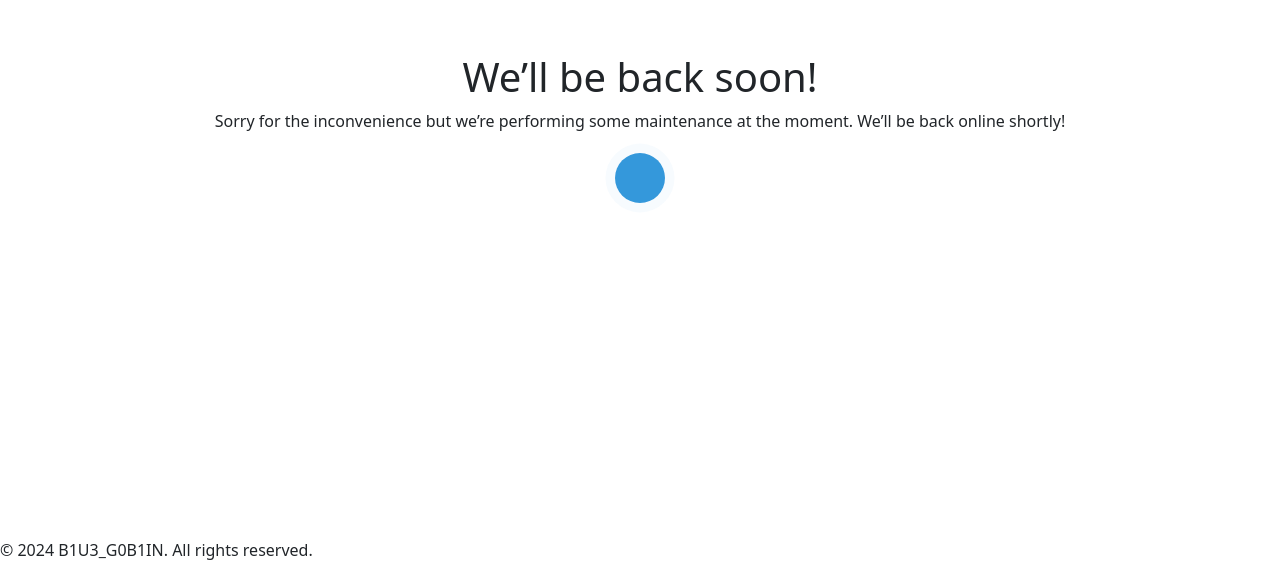
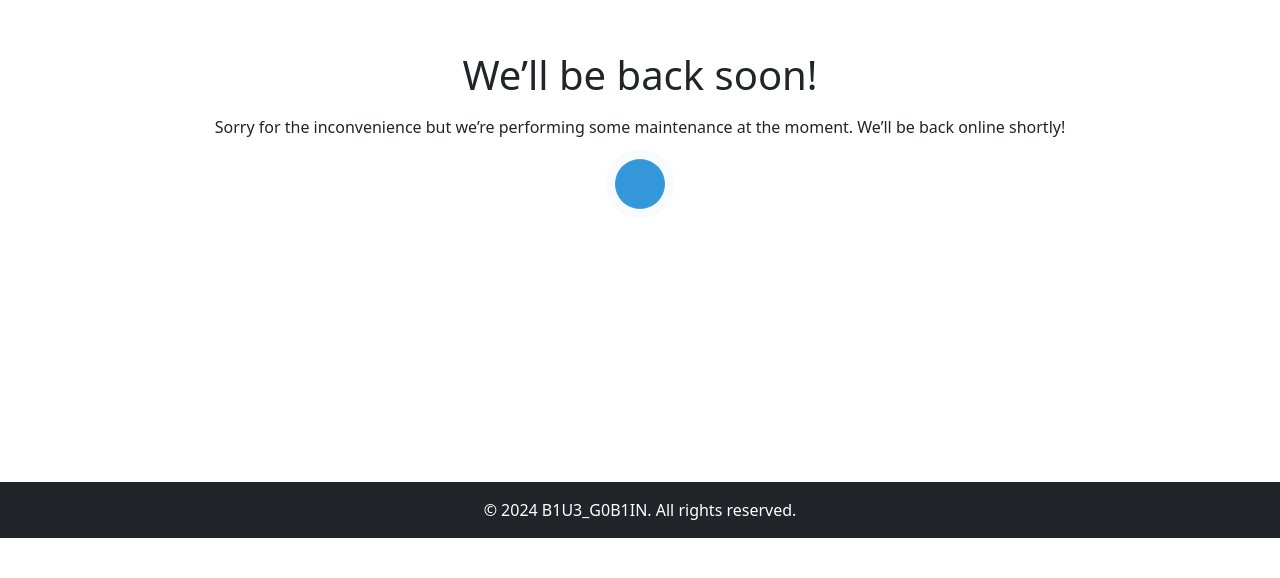
Before and after one commit to b1u3-g0b1in/jenus-front-end, an Angular app: page /maintenance in a window 1280 px wide. Shown: the part 262-840 px from the top of the page. After the commit the page ends 800 px from the top, so only its background shows below. Built offline with nearby package versions, Linux system fonts and the light colour scheme.

Commit message:
Update maintenance component layout and styles

```diff
--- a/src/app/maintenance/maintenance.component.html
+++ b/src/app/maintenance/maintenance.component.html
@@ -1,13 +1,15 @@
-<div class="maintenance-container">
+<div
+  class="container d-flex flex-column justify-content-center align-items-center vh-100 text-center"
+>
   <div class="content">
-    <h1>We’ll be back soon!</h1>
-    <p>
+    <h1 class="mb-3">We’ll be back soon!</h1>
+    <p class="mb-3">
       Sorry for the inconvenience but we’re performing some maintenance at the
       moment. We’ll be back online shortly!
     </p>
-    <div class="loader"></div>
+    <div class="loader mb-3"></div>
   </div>
 </div>
-<footer>
-  <p>&copy; 2024 B1U3_G0B1IN. All rights reserved.</p>
+<footer class="footer bg-dark text-white text-center py-3 fixed-bottom">
+  <p class="mb-0">&copy; 2024 B1U3_G0B1IN. All rights reserved.</p>
 </footer>
--- a/src/app/maintenance/maintenance.component.scss
+++ b/src/app/maintenance/maintenance.component.scss
@@ -1,7 +1,7 @@
 body {
   background-color: #121212;
   color: #f5f5f5;
-  font-family: 'Roboto', sans-serif;
+  font-family: "Roboto", sans-serif;
 }
 
 .maintenance-container {
```
